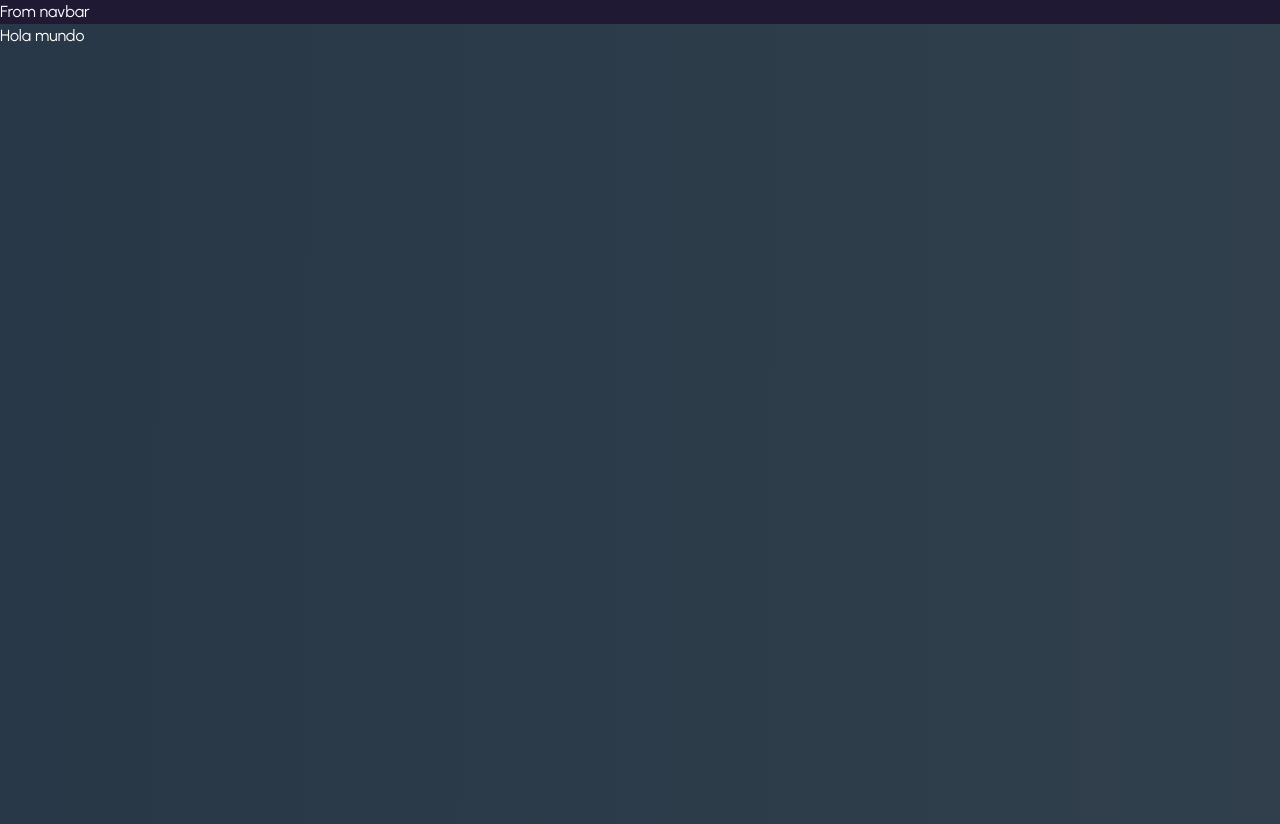
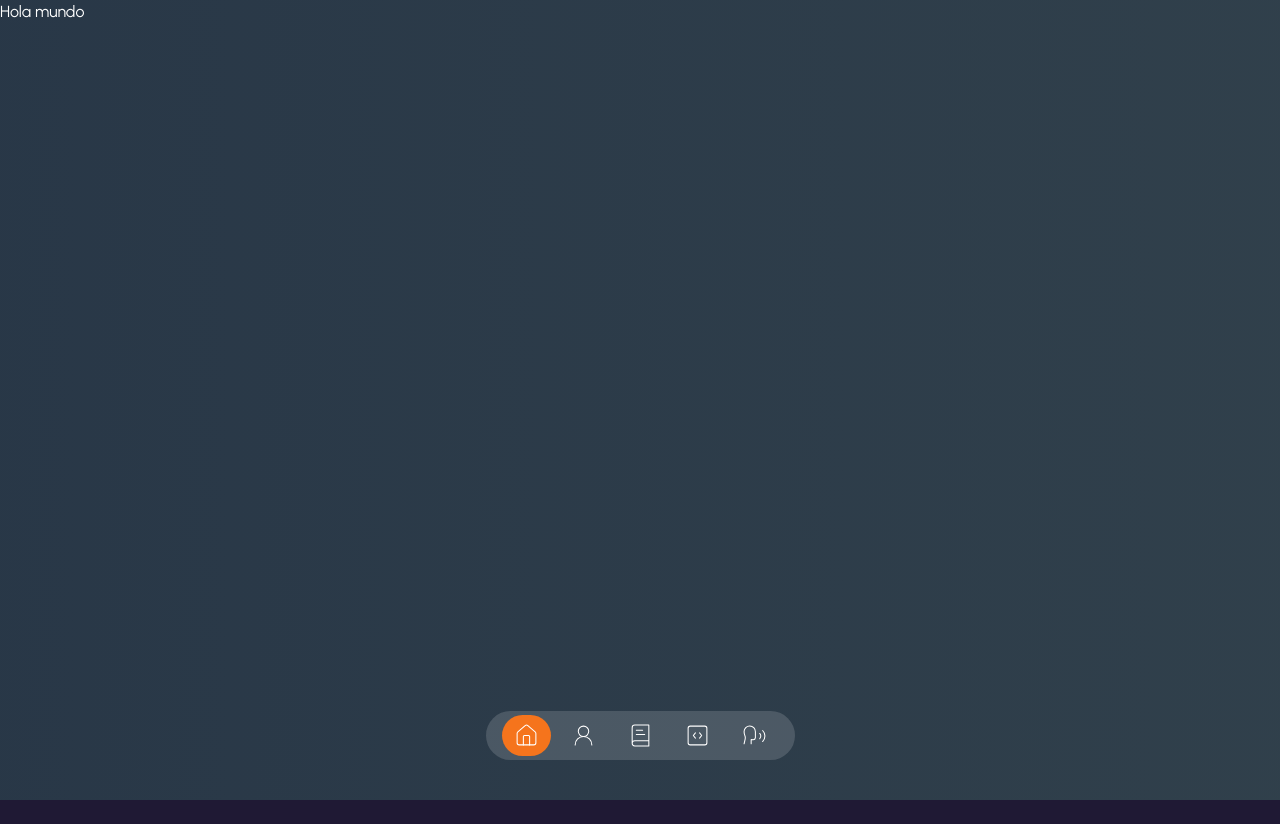
Before and after one commit to MartiPJ/PortafolioWeb, a Next.js app: page / in a window 1280 px wide. After the commit the page ends 800 px from the top, so only its background shows below. Built offline with nearby package versions, Linux system fonts and the light colour scheme.

Commit message:
Se agrego la barra de navegacion

```diff
--- a/components/navbar.tsx
+++ b/components/navbar.tsx
@@ -1,7 +1,27 @@
+"use client"
+import { itemsNavbar } from "@/data";
+import { usePathname } from "next/navigation";
+import Link from "next/link";
+
+
 const Navbar = () =>{
+    const router = usePathname()
     return(
-        <div>
-            From navbar
+        <div className=" fixed z-40 flex flex-col items-center justify-center w-full mt-auto h-max bottom-10 ">
+            <nav>
+                <div className="flex items-center justify-center gap-2 px-4 py-1 rounded-full bg-white/15 background-blur-sm">
+                    {itemsNavbar.map((item)=>(
+                        <div key = {item.id}
+                        className={
+                            `px-3 py-2 transition duration-150
+                        rounded-full cursor-pointer hover:bg-secondary
+                        ${router === item.link && 'bg-secondary'}`}>
+                            <Link href={item.link} >{item.icon}</Link>
+
+                        </div>
+                    ))}
+                </div>
+            </nav>
         </div>
     )
 }
--- a/package.json
+++ b/package.json
@@ -9,6 +9,7 @@
     "lint": "next lint"
   },
   "dependencies": {
+    "framer-motion": "^11.2.6",
     "lucide-react": "^0.379.0",
     "next": "14.2.3",
     "react": "^18",
```
Also changed, not shown: utils/motion-transitions.tsx (added, +40 -0 lines), components/transitioncomponents.tsx (added), 1 other file (tests, documents, lock files or other folders).
